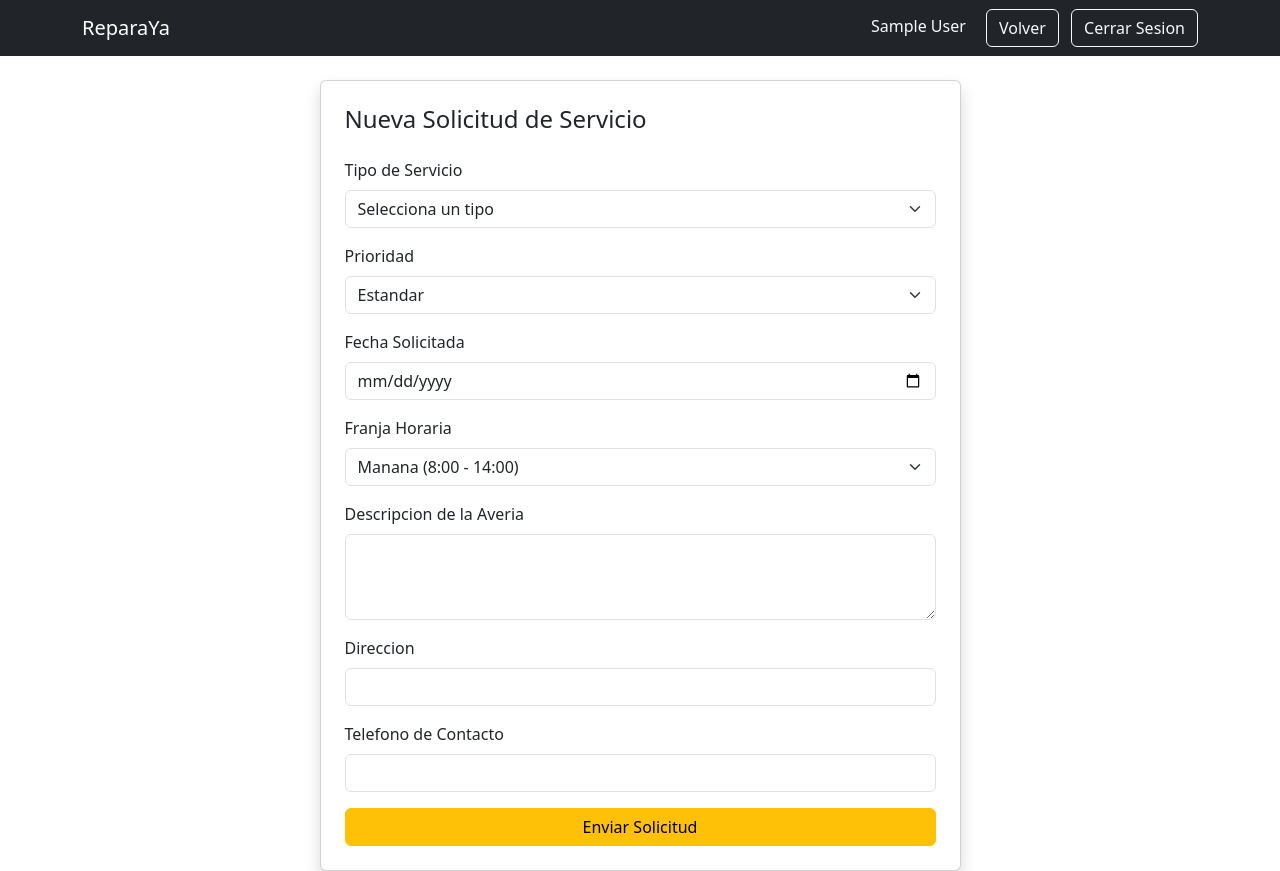
After one commit to alexdor00/reparaya, a PHP site: page /cliente/nueva_incidencia.php in a window 1280 px wide. The commit adds this page. Run offline with PHP 8.4, Linux system fonts and the light colour scheme; the visitor is signed in with stand-in values (Sample User, id 1); data that the repository does not hold is empty.

Commit message:
Panel cliente: crear incidencias, mis avisos y cancelar

```diff
--- /dev/null
+++ b/app/views/cliente/nueva_incidencia.php
@@ -0,0 +1,95 @@
+<?php
+session_start();
+if(!isset($_SESSION['usuario_id']) || $_SESSION['usuario_rol'] != 'cliente') {
+    header('Location: ../../../public/index.php?page=login');
+    exit();
+}
+require_once '../../../config/database.php';
+
+$db = conectarDB();
+$stmt = $db->prepare("SELECT * FROM tipos_servicio");
+$stmt->execute();
+$tipos = $stmt->fetchAll(PDO::FETCH_ASSOC);
+?>
+<!DOCTYPE html>
+<html lang="es">
+<head>
+    <meta charset="UTF-8">
+    <meta name="viewport" content="width=device-width, initial-scale=1.0">
+    <title>ReparaYa - Nueva Solicitud</title>
+    <link href="https://cdn.jsdelivr.net/npm/bootstrap@5.3.0/dist/css/bootstrap.min.css" rel="stylesheet">
+</head>
+<body>
+
+<nav class="navbar navbar-expand-lg navbar-dark bg-dark">
+    <div class="container">
+        <a class="navbar-brand" href="#">ReparaYa</a>
+        <div class="ms-auto">
+            <span class="text-light me-3"><?php echo $_SESSION['usuario_nombre']; ?></span>
+            <a href="dashboard.php" class="btn btn-outline-light me-2">Volver</a>
+            <a href="../../../app/controllers/AuthController.php?action=logout" class="btn btn-outline-light">Cerrar Sesion</a>
+        </div>
+    </div>
+</nav>
+
+<div class="container mt-4">
+    <div class="row justify-content-center">
+        <div class="col-md-7">
+            <div class="card shadow p-4">
+                <h4 class="mb-4">Nueva Solicitud de Servicio</h4>
+
+                <?php if(isset($_GET['error'])): ?>
+                    <div class="alert alert-danger"><?php echo htmlspecialchars($_GET['error']); ?></div>
+                <?php endif; ?>
+
+                <form action="../../../app/controllers/IncidenciaController.php" method="POST">
+                    <input type="hidden" name="action" value="crear">
+                    <div class="mb-3">
+                        <label class="form-label">Tipo de Servicio</label>
+                        <select name="tipo_servicio_id" class="form-select" required>
+                            <option value="">Selecciona un tipo</option>
+                            <?php foreach($tipos as $tipo): ?>
+                                <option value="<?php echo $tipo['id']; ?>"><?php echo $tipo['nombre']; ?></option>
+                            <?php endforeach; ?>
+                        </select>
+                    </div>
+                    <div class="mb-3">
+                        <label class="form-label">Prioridad</label>
+                        <select name="prioridad" class="form-select" required>
+                            <option value="estandar">Estandar</option>
+                            <option value="urgente">Urgente (24h)</option>
+                        </select>
+                    </div>
+                    <div class="mb-3">
+                        <label class="form-label">Fecha Solicitada</label>
+                        <input type="date" name="fecha_solicitada" class="form-control" required>
+                    </div>
+                    <div class="mb-3">
+                        <label class="form-label">Franja Horaria</label>
+                        <select name="franja_horaria" class="form-select" required>
+                            <option value="manana">Manana (8:00 - 14:00)</option>
+                            <option value="tarde">Tarde (14:00 - 20:00)</option>
+                            <option value="noche">Noche (20:00 - 23:00)</option>
+                        </select>
+                    </div>
+                    <div class="mb-3">
+                        <label class="form-label">Descripcion de la Averia</label>
+                        <textarea name="descripcion" class="form-control" rows="3" required></textarea>
+                    </div>
+                    <div class="mb-3">
+                        <label class="form-label">Direccion</label>
+                        <input type="text" name="direccion" class="form-control" required>
+                    </div>
+                    <div class="mb-3">
+                        <label class="form-label">Telefono de Contacto</label>
+                        <input type="text" name="telefono_contacto" class="form-control" required>
+                    </div>
+                    <button type="submit" class="btn btn-warning w-100">Enviar Solicitud</button>
+                </form>
+            </div>
+        </div>
+    </div>
+</div>
+
+</body>
+</html>
```
Also changed, not shown: app/controllers/IncidenciaController.php (added, +68 -0 lines), app/views/cliente/dashboard.php (+9 -8 lines), app/views/cliente/mis_avisos.php (added, +98 -0 lines).
